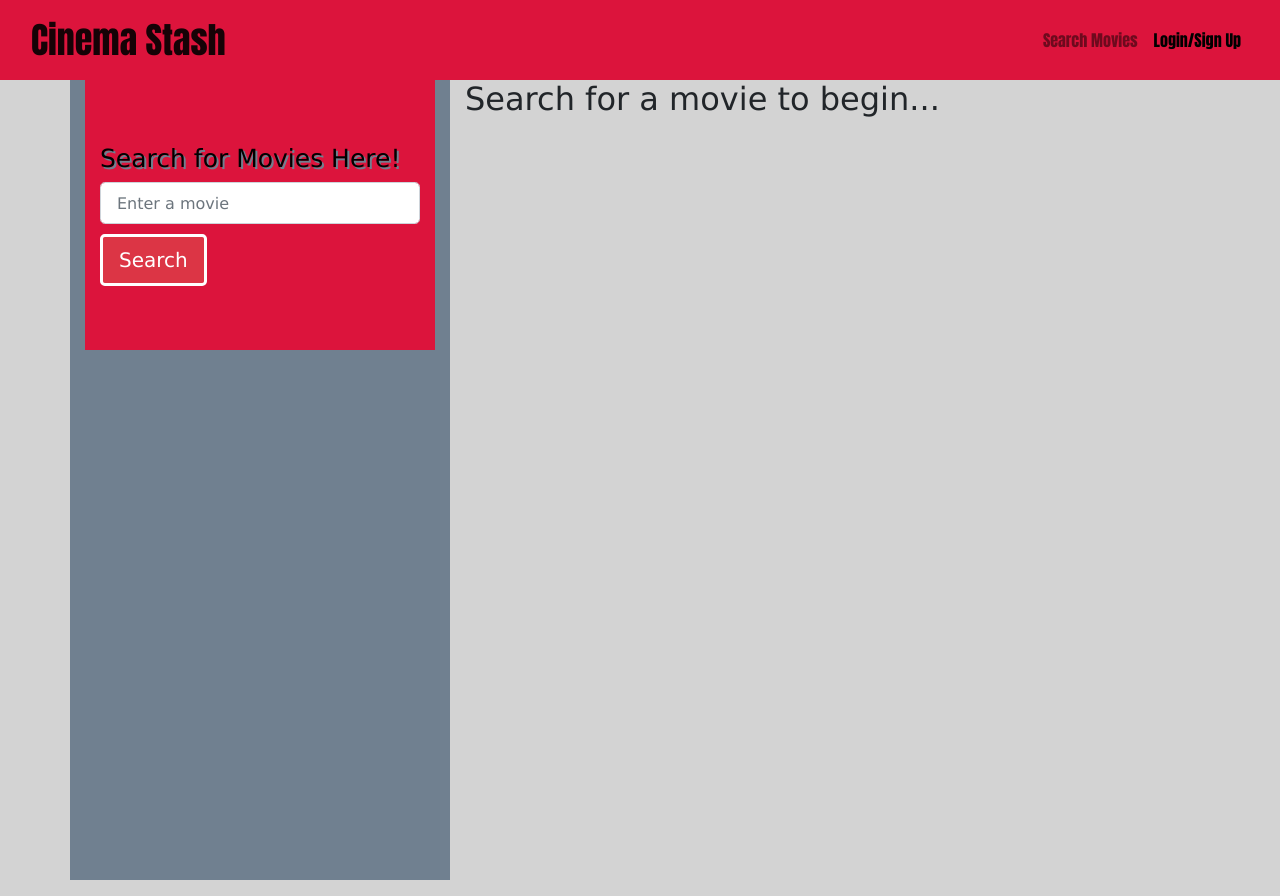
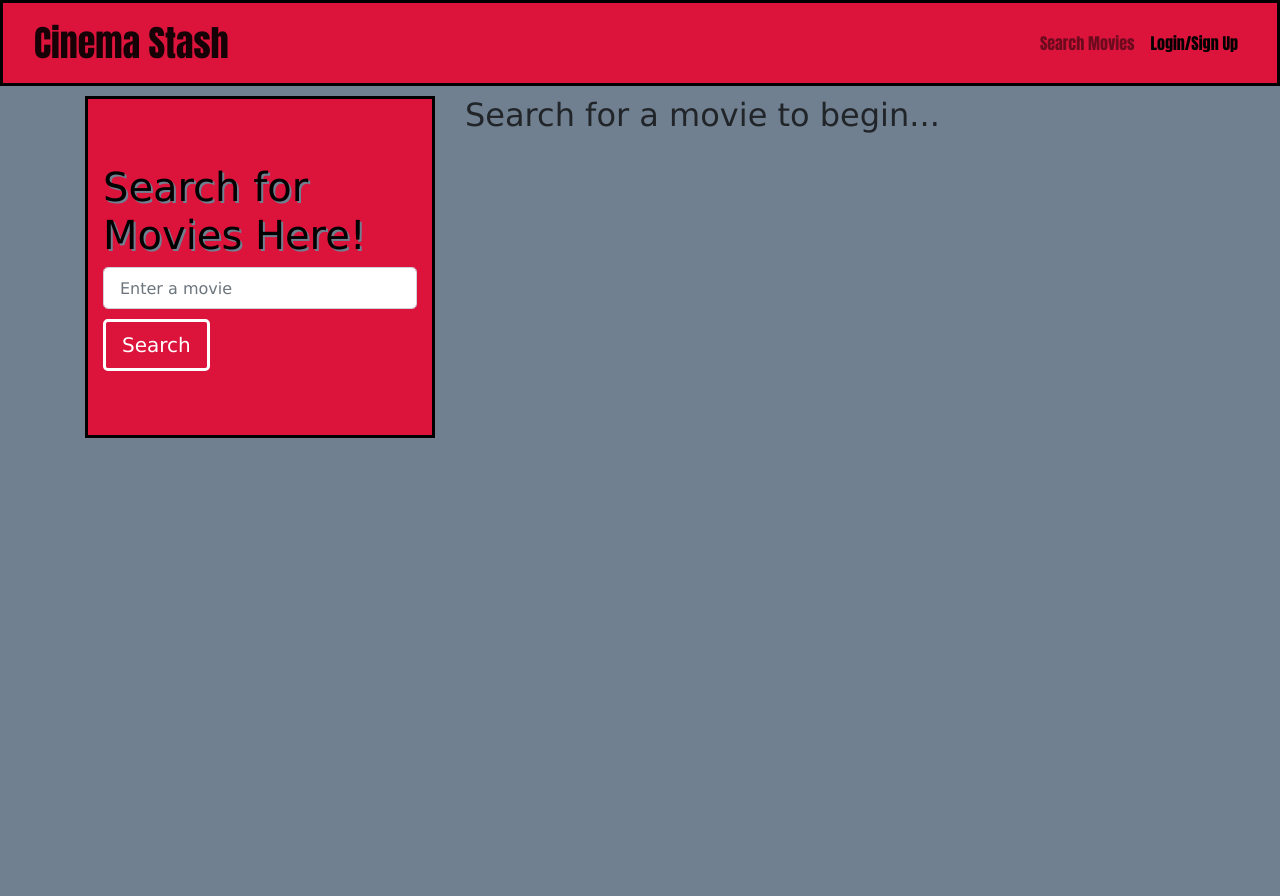
Before and after one commit to domconf/Cinema-Stash, a React (Create React App) app in the folder client/: page / in a window 1280 px wide. Built offline with nearby package versions, Linux system fonts and the light colour scheme; the HTML template or start-up script is replaced by a standard one.

Commit message:
major styling changes background etc..

```diff
--- a/client/src/index.css
+++ b/client/src/index.css
@@ -1,30 +1,58 @@
+
 body {
     font-family: Verdana, Geneva, Tahoma, sans-serif;
-    background-color: lightgray;
+    background-color: slategray;
 }
 
-h1,
-h2,
-h3,
-h4,
-h5,
-h6 {
-    font-family: Verdana, Geneva, Tahoma, sans-serif
+
+.custom-bg-dark {
+    background-color: slategray;
 }
+
+button.btn.btn-danger.btn-lg {
+    background-color: crimson;
+}
+
+.text-light {
+    color: black;
+    border: solid;
+    border-color: black;
+}
+
+div.bg-dark.col-md-4.col-12 {
+    background-color: crimson;
+    border: solid;
+    border-color: black;
+    }
 
 .small {
     font-weight: 300;
     font-style: italic;
 }
 
-h1 {
-    font-size: 25px;
+button.navbar-toggler.collapsed {
+    background-color: slategray;
+    border: solid;
+    color: black;
+}
+
+div.container-fluid {
+    display: flex;
+    justify-content: center;
+}
+
+nav.navbar.navbar-expand-lg.navbar-light {
+    background-color: crimson;
+    margin-bottom: 10px;
+    border: solid;
+    border-color: black;
 }
 
 input[name="searchInput"] {
     font-size: 16px;
 }
 
-.navbar-brand {
+a.navbar-brand {
     font-size: 36px;
+    color: slategray;
 }
```
